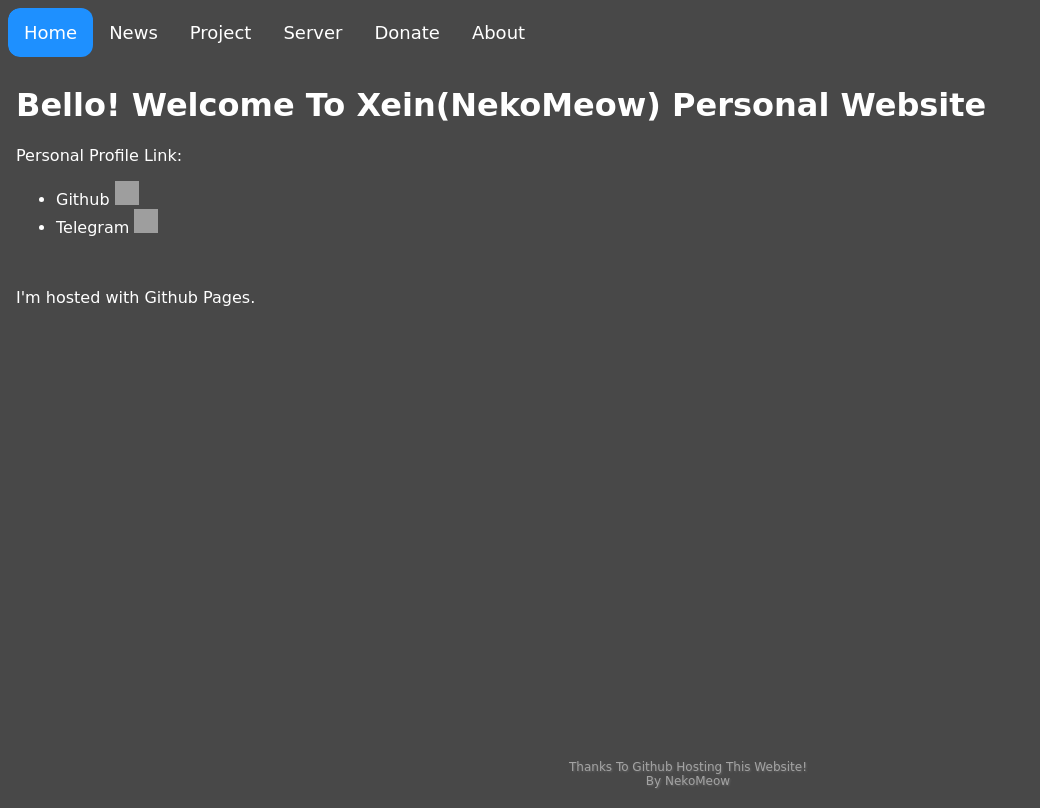
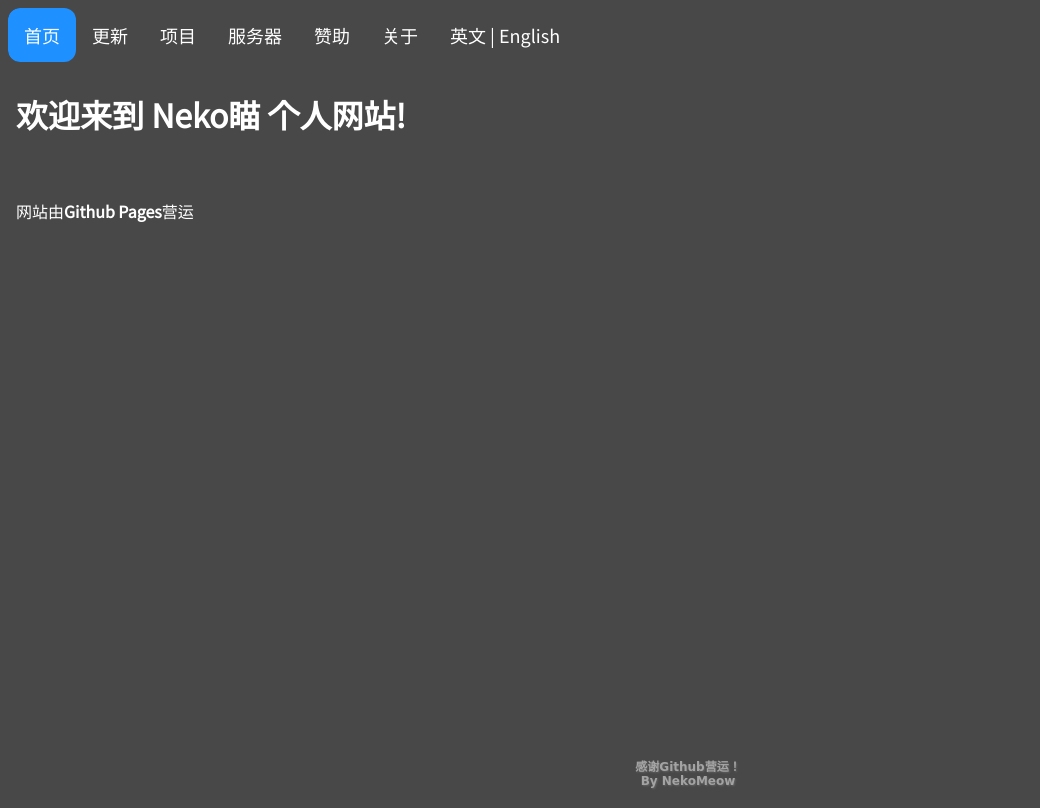
Before and after one commit to HowToDoThis/HowToDoThis.github.io, a PHP site: page /zh-cn/index.html in a window 1280 px wide. Shown: the whole page, without its empty margins (0-1040 px from the left). Run offline with PHP 8.4, Linux system fonts and the light colour scheme; grey boxes are pictures that could not be loaded.

Commit message:
Added Chinese Site, Some Updates

```diff
--- a/css/style.css
+++ b/css/style.css
@@ -1,3 +1,7 @@
+.chinese{
+    font-family: "Noto Sans SC", "Comic Neue", cursive;
+}
+
 body, html
 {
     height: 100%;
--- a/index.html
+++ b/index.html
@@ -30,6 +30,7 @@
       <a href="#" onclick="return updatePage('Server')" class="navBtn"><span>Server</span></a>
       <a href="#" onclick="return updatePage('Donate')" class="navBtn"><span>Donate</span></a>
       <a href="#" onclick="return updatePage('About')" class="navBtn"><span>About</span></a>
+      <a href="zh-cn/" class="navBtn"><span>中文 | Chinese (Simplified)</span></a>
 
       <a href="javascript:void(0);" class="icon" onclick="dummyFunc()">
         <i class="fa fa-bars"></i>
@@ -40,41 +41,36 @@
 
       <h1>Bello! Welcome To Xein(NekoMeow) Personal Website</h1>
 
-      <p>Personal Profile Link:</p>
-      <ul>
-        <li>Github <a href="https://github.com/HowToDoThis"><img height="24" width="24" src="https://cdn.jsdelivr.net/npm/simple-icons@v3/icons/github.svg"/></a></li>
-        <li>Telegram <a href="https://t.me/NekoMeow0708"><img height="24" width="24" src="https://cdn.jsdelivr.net/npm/simple-icons@v3/icons/telegram.svg"/></a></li>
-      </ul>
-
       <br>
-      <p>I'm hosted with Github Pages.</p>
+      <p>I'm hosted with <strong>Github Pages</strong>.</p>
     </div>
 
     <div style="display:none" class="page" id="News">
       <h1>News</h1>
-      <p style="opacity: 50%;">Time may be incorrect, but using git push time as standard</p>
+      <p style="opacity: 50%;"><strong>Time based on Git Commit.</strong></p>
 
       <ul>
         <li>31 October 2020</li>
         <ul class="xein-add">
-          <li>Add Color Scheme?</li>
+          <li>Add Simplified Chinese Site</li>
           <li>Add Work-In-Progress Status?</li>
         </ul>
         <ul class="xein-fix">
-          <li>Fix Footer Hide by Script</li>
+          <li>Changed Color Scheme</li>
+          <li>Fix Footer Hidden by Script</li>
         </ul>
         <ul class="xein-remove">
-          <li>This is Remove Test</li>
+          <li>This is Remove Color Test</li>
         </ul>
 
         <li>28 October 2020</li>
         <ul class="xein-fix">
-          <li>More Improve on Styles, Visuals, Navigator and more.</li>
+          <li>More Improved on Styles, Visuals, Navigator and more.</li>
         </ul>
 
         <li>27 October 2020</li>
         <ul class="xein-fix">
-          <li>Improve on Layout, UI, UX and more</li>
+          <li>Improved on Layout, UI, UX and more</li>
         </ul>
 
         <li>26 October 2020</li>
@@ -108,10 +104,12 @@
 
     </div>
 
-    <div style="display: none" class="page xein-wip" id="About">
-      <h1>Work-In-Progress</h1>
-      <hr>
-      <p id="estimateDate3" style="font-size: 24px;">-1s</p>
+    <div style="display: none" class="page" id="About">
+      <p>Contact me at:</p>
+      <ul>
+        <li>Github <a href="https://github.com/HowToDoThis"><img height="24" width="24" src="https://cdn.jsdelivr.net/npm/simple-icons@v3/icons/github.svg"/></a></li>
+        <li>Telegram <a href="https://t.me/NekoMeow0708"><img height="24" width="24" src="https://cdn.jsdelivr.net/npm/simple-icons@v3/icons/telegram.svg"/></a></li>
+      </ul>
     </div>
 
     <!-- Scripts -->
@@ -125,8 +123,8 @@
 
   <footer>
     <ul style="position: relative;">
-      <p style="position: fixed; width:100%; bottom: 14px;">Thanks To Github Hosting This Website!</p>
-      <p style="position: fixed; width:100%; bottom: 0;">By NekoMeow</p>
+      <p style="position: fixed; width:100%; bottom: 14px;"><strong>Thanks To Github Hosting This Website!</strong></p>
+      <p style="position: fixed; width:100%; bottom: 0;"><strong>By NekoMeow</strong></p>
     </ul>
   </footer>
 
--- a/script/countdown.js
+++ b/script/countdown.js
@@ -21,8 +21,6 @@ var countdownfunction = setInterval(function()
     + m + "m " + s + "s";
     document.getElementById("estimateDate2").innerHTML = d + "d " + h + "h "
     + m + "m " + s + "s";
-    document.getElementById("estimateDate3").innerHTML = d + "d " + h + "h "
-    + m + "m " + s + "s";
 
     // If the count down is over, write some text
     if (distance < 0) {
@@ -30,6 +28,5 @@ var countdownfunction = setInterval(function()
 
         document.getElementById("estimateDate1").innerHTML = "EXPIRED - Contact Owner if still no updating?";
         document.getElementById("estimateDate2").innerHTML = "EXPIRED - Contact Owner if still no updating?";
-        document.getElementById("estimateDate3").innerHTML = "EXPIRED - Contact Owner if still no updating?";
   }
 }, 1000);
--- /dev/null
+++ b/zh-cn/index.html
@@ -0,0 +1,132 @@
+<!DOCTYPE html>
+<html>
+
+  <head>
+    <meta http-equiv="Content-Type" content="text/html; charset=UTF-8">
+    <meta charset="UTF-8">
+    <meta name="viewport" content="width=device-width, initial-scale=1.0">
+
+    <meta name="author" content="Xein">
+    <meta name="description" content="Welcome To Xein Profile Page">
+
+    <link rel="stylesheet" href="https://fonts.googleapis.com/css?family=Comic%20Neue">
+    <link rel="stylesheet" href="https://fonts.googleapis.com/css?family=Noto Sans SC">
+
+    <!-- Load an icon library to show a hamburger menu (bars) on small screens -->
+    <link rel="stylesheet" href="https://cdnjs.cloudflare.com/ajax/libs/font-awesome/4.7.0/css/font-awesome.min.css">
+
+    <link rel="stylesheet" href="../css/style.css" />
+    <link rel="stylesheet" href="../css/nav.css" />
+
+    <script src="../script/dummy.js"></script>
+    <script src="../script/updatePage.js"></script>
+  </head>
+
+  <body class="chinese">
+    <nav class="topnav" id="topNav">
+      <a href="#" onclick="return updatePage('Home')" class="navBtn active"><span>首页</span></a>
+      <a href="#" onclick="return updatePage('News')" class="navBtn" ><span>更新</span></a>
+      <a href="#" onclick="return updatePage('Project')" class="navBtn"><span>项目</span></a>
+      <a href="#" onclick="return updatePage('Server')" class="navBtn"><span>服务器</span></a>
+      <a href="#" onclick="return updatePage('Donate')" class="navBtn"><span>赞助</span></a>
+      <a href="#" onclick="return updatePage('About')" class="navBtn"><span>关于</span></a>
+      <a href="../" class="navBtn"><span>英文 | English</span></a>
+
+      <a href="javascriadasdapt:void(0);" class="icon" onclick="dummyFunc()">
+        <i class="fa fa-bars"></i>
+      </a>
+    </nav>
+
+    <div class="page" id="Home">
+
+      <h1>欢迎来到 Neko瞄 个人网站!</h1>
+
+      <br>
+      <p>网站由<strong>Github Pages</strong>营运</p>
+    </div>
+
+    <div style="display:none" class="page" id="News">
+      <h1>更新</h1>
+      <p style="opacity: 50%;">时间基于Git提交日期为准</p>
+
+      <ul>
+        <li>2020年10月31日</li>
+        <ul class="xein-add">
+          <li>增加 中文网站</li>
+          <li>添加 网站正在开发中 状态</li>
+        </ul>
+        <ul class="xein-fix">
+          <li>修改 配色方案</li>
+          <li>修复脚本隐藏的页脚</li>
+        </ul>
+        <ul class="xein-remove">
+          <li>这是删除颜色测试</li>
+        </ul>
+
+        <li>2020年10月28日</li>
+        <ul class="xein-fix">
+          <li>改进 样式，视觉效果，导航器等</li>
+        </ul>
+
+        <li>2020年10月27日</li>
+        <ul class="xein-fix">
+          <li>改进布局，UI，UX等</li>
+        </ul>
+
+        <li>2020年10月26日</li>
+        <ul class="xein-add">
+          <li>建立这个网站</li>
+        </ul>
+      </ul>
+    </div>
+
+    <div style="display: none" class="page" id="Project">
+      <p>到这里查看:</p>
+
+      <ul>
+        <li><a href="https://github.com/HowToDoThis?tab=repositories">Github <img height="24" width="24" src="https://cdn.jsdelivr.net/npm/simple-icons@v3/icons/github.svg"/></a></li>
+      </ul>
+    </div>
+
+    <div style="display: none" class="page xein-wip" id="Donate">
+      <h1>网站正在开发中</h1>
+      <hr>
+      <p id="estimateDate1" style="font-size: 24px;">-1s</p>
+    </div>
+
+    <div style="display: none;" class="page xein-wip" id="Server">
+      <p>服务器列表:</p>
+      <br>
+
+      <h1>网站正在开发中</h1>
+      <hr>
+      <p id="estimateDate2" style="font-size: 24px;">-1s</p>
+
+    </div>
+
+    <div style="display: none" class="page" id="About">
+      <p>联络方式:</p>
+      <p style="opacity: 50%;">点击图片会打开到相关网址</p>
+      <ul>
+        <li>Github <a href="https://github.com/HowToDoThis"><img height="24" width="24" src="https://cdn.jsdelivr.net/npm/simple-icons@v3/icons/github.svg"/></a></li>
+        <li>电报/Telegram <a href="https://t.me/NekoMeow0708"><img height="24" width="24" src="https://cdn.jsdelivr.net/npm/simple-icons@v3/icons/telegram.svg"/></a></li>
+      </ul>
+    </div>
+
+    <!-- Scripts -->
+
+    <!-- Active Button -->
+    <script src="../script/updateNavBtn.js"></script>
+    <!-- Countdown Script -->
+    <script src="../script/countdown.js"></script>
+
+  </body>
+
+  <footer>
+    <ul style="position: relative;">
+      <p style="position: fixed; width:100%; bottom: 14px;"><strong>感谢Github营运！</strong></p>
+      <p style="position: fixed; width:100%; bottom: 0;"><strong>By NekoMeow</strong></p>
+    </ul>
+  </footer>
+
+</html>
```
